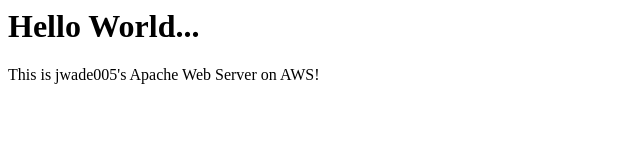
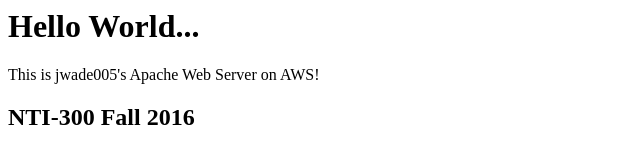
Before and after one commit to jwade005/install_scripts, a plain HTML site: page index.html in a window 1280 px wide. Shown: the whole page, without its empty margins (0-640 px from the left). Drawn offline with Linux system fonts and the light colour scheme.

Commit message:
Update index.html

```diff
--- a/index.html
+++ b/index.html
@@ -7,5 +7,6 @@
 <BODY>
    <H1>Hello World...</H1>
    <P>This is jwade005's Apache Web Server on AWS!</P>
+   <H2>NTI-300 Fall 2016</H2>
 </BODY>
 </HTML>
```
